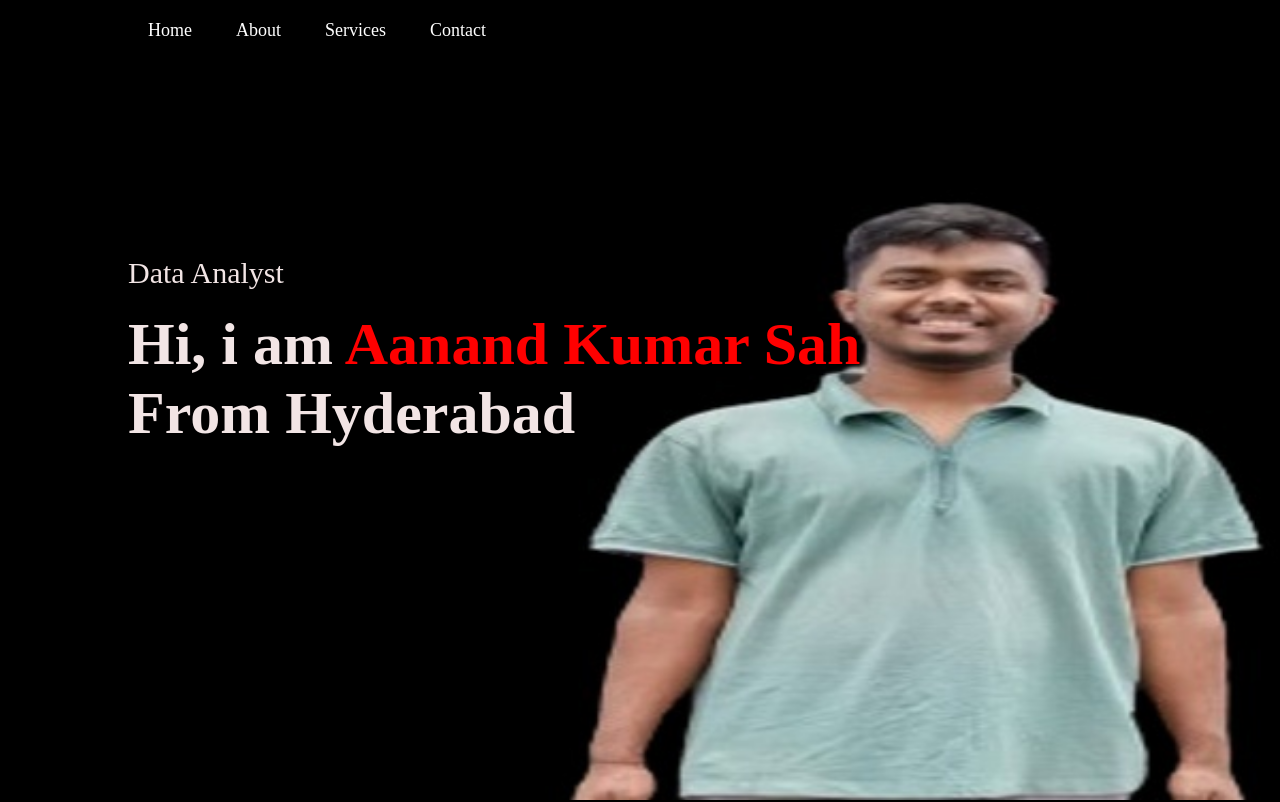
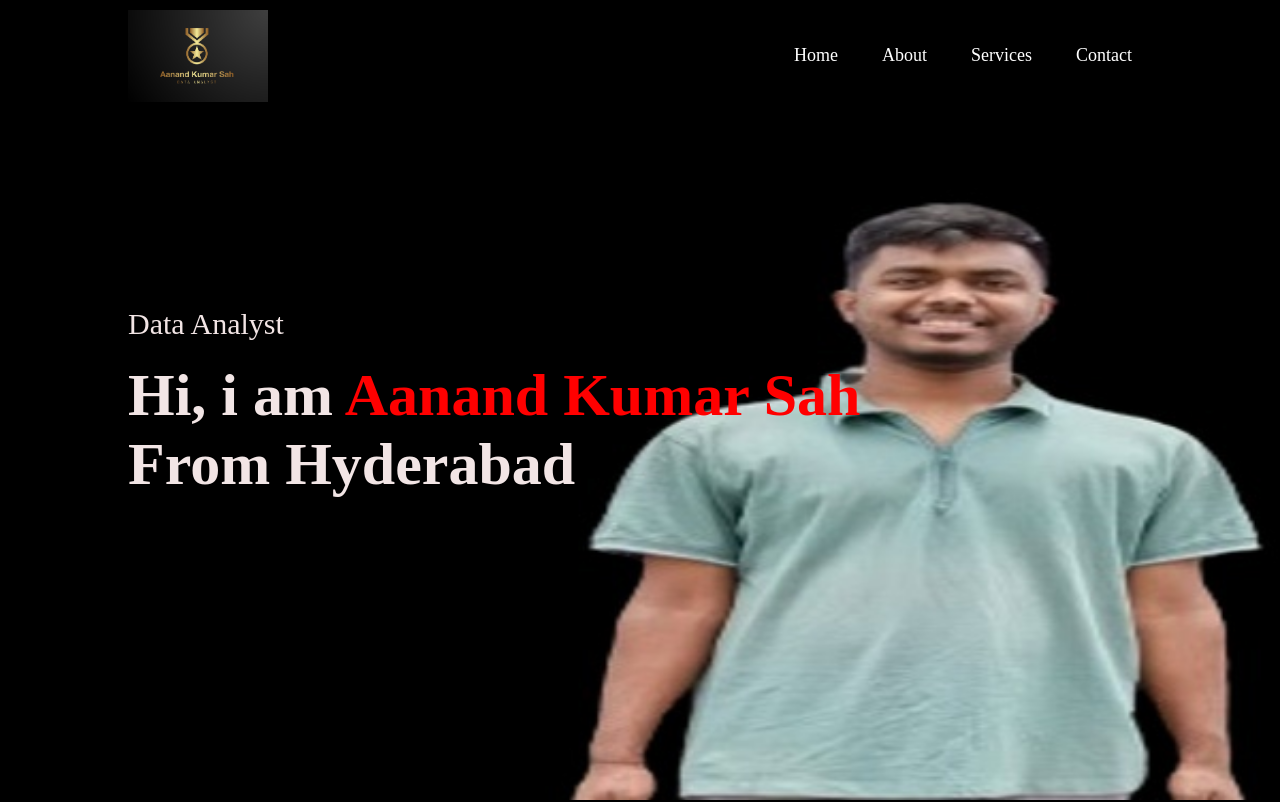
Before and after one commit to sah-pro/AanandsahKUMAR.github.io, a plain HTML site: page index.html in a window 1280 px wide. Shown: the top 802 px of the page. Drawn offline with Linux system fonts and the light colour scheme.

Commit message:
Update index.html

```diff
--- a/index.html
+++ b/index.html
@@ -11,7 +11,7 @@
     <div id="header">
         <div class="container">
             <nav>
-<!--                 <img src="Screenshot 2024-08-18 160424.png" class="logo"> -->
+              <img src="Screenshot 2024-08-18 160424.png" class="logo">
                 <ul id="sidemenu">
                     <li><a href="#header">Home</a></li>
                     <li><a href="#about">About</a></li>
```
